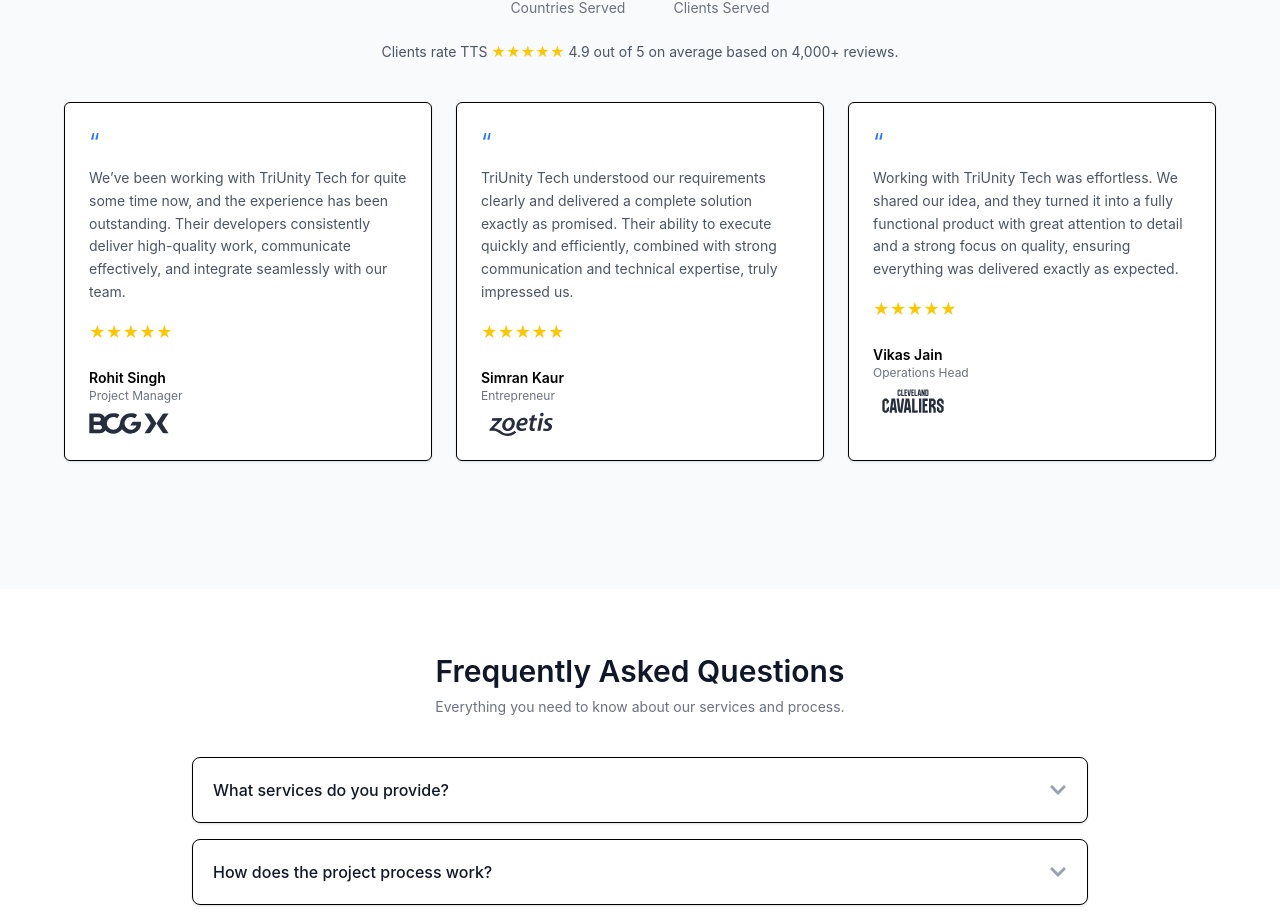
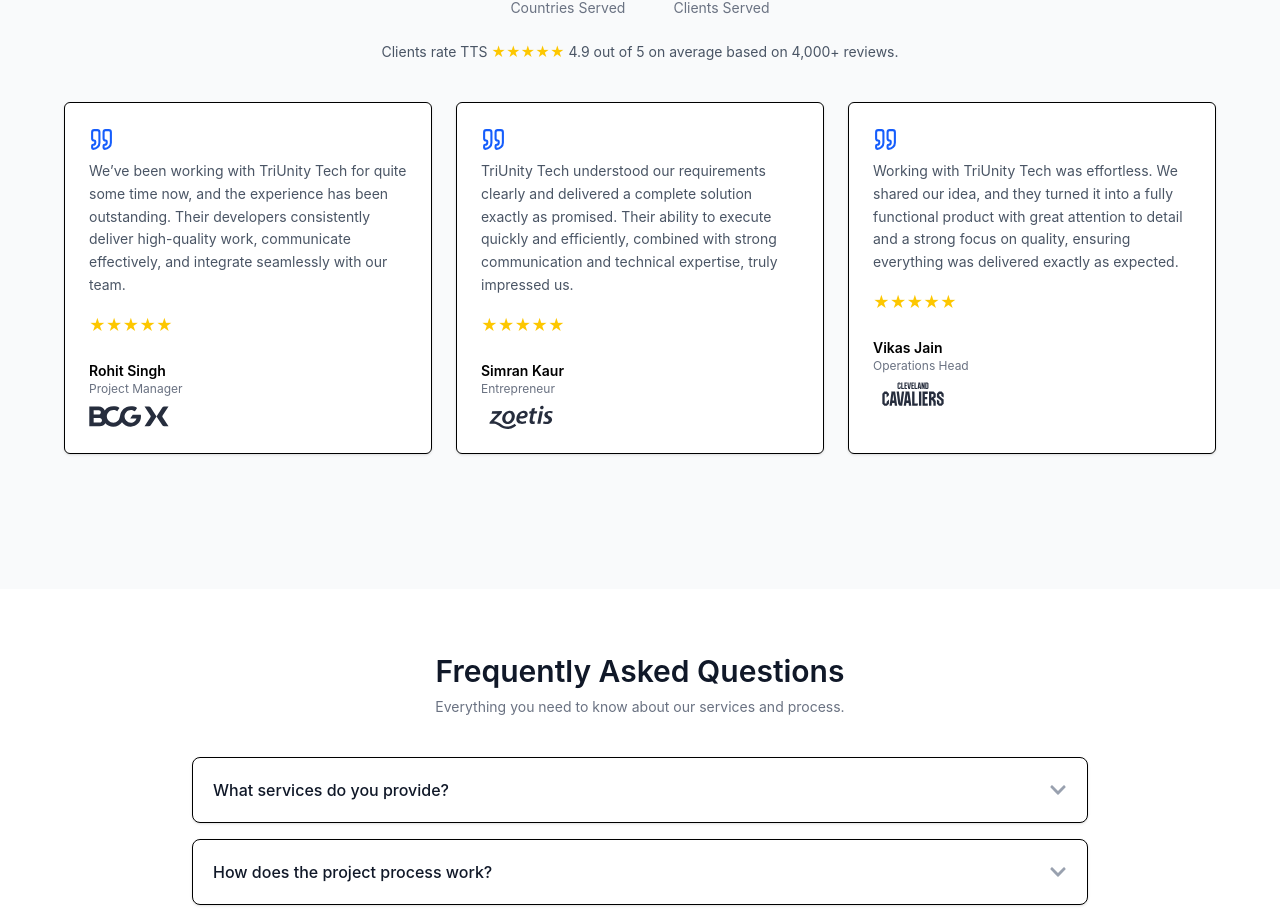
Before and after one commit to ry538663/Service-tts, a React (Vite) app in the folder frontend/: page / in a window 1280 px wide. Shown: the part 4157-5076 px from the top of the page. Built offline with nearby package versions, Linux system fonts and the light colour scheme; no server answers.

Commit message:
updating trust sec

```diff
--- a/frontend/src/components/Navbar.jsx
+++ b/frontend/src/components/Navbar.jsx
@@ -60,7 +60,7 @@ const Navbar = () => {
 
           {/* Desktop Buttons */}
           <div className="hidden md:flex items-center gap-3">
-            <NavLink to="/signin">
+            <NavLink to="/">
               <button className="bg-orange-500 cursor-pointer text-white px-5 py-2.5 rounded-xl font-medium
                 shadow-[0_6px_15px_rgba(249,115,22,0.3)]
                 active:scale-95 transition-all duration-200">
@@ -68,7 +68,7 @@ const Navbar = () => {
               </button>
             </NavLink>
 
-            <NavLink to="/signup">
+            <NavLink to="/">
               <button className="px-5 cursor-pointer bg-green-500 py-2.5 text-white rounded-xl font-medium border border-gray-300
                 active:scale-95 transition-all duration-200">
                 Sign Up
@@ -114,13 +114,13 @@ const Navbar = () => {
               </div>
 
               <div className="flex flex-col gap-3 mt-4">
-                <NavLink to="/signin" onClick={() => setIsOpen(false)}>
+                <NavLink to="/" onClick={() => setIsOpen(false)}>
                   <button className="bg-orange-500 text-white px-5 py-2.5 rounded-xl font-medium">
                     Sign In
                   </button>
                 </NavLink>
 
-                <NavLink to="/signup" onClick={() => setIsOpen(false)}>
+                <NavLink to="/" onClick={() => setIsOpen(false)}>
                   <button className="px-5 bg-green-500 py-2.5 text-white rounded-xl font-medium">
                     Sign Up
                   </button>
--- a/frontend/src/components/Rating.jsx
+++ b/frontend/src/components/Rating.jsx
@@ -2,6 +2,7 @@ import React from "react";
 import logo1 from "../assets/RatingImage/logo1.svg";
 import logo2 from "../assets/RatingImage/logo2.svg";
 import logo3 from "../assets/RatingImage/logo3.svg";
+import { Quote } from "lucide-react";
 
 
 export default function ClientSatisfaction() {
@@ -43,7 +44,7 @@ export default function ClientSatisfaction() {
         <div className="grid md:grid-cols-3 gap-6 text-left">
           {/* Card 1 */}
           <div className="bg-white shadow-sm border rounded-md p-6">
-            <p className="text-blue-500 text-2xl mb-2">“</p>
+            <Quote size={25} strokeWidth={2} className="text-blue-600 mb-2"  />
             <p className="text-gray-600 text-sm leading-relaxed">
               We’ve been working with TriUnity Tech for quite some time now, and the experience has been outstanding. Their developers consistently deliver high-quality work, communicate effectively, and integrate seamlessly with our team.
             </p>
@@ -61,7 +62,7 @@ export default function ClientSatisfaction() {
 
           {/* Card 2 */}
           <div className="bg-white shadow-sm border rounded-md p-6">
-            <p className="text-blue-500 text-2xl mb-2">“</p>
+            <Quote size={25} strokeWidth={2} className="text-blue-600 mb-2"  />
             <p className="text-gray-600 text-sm leading-relaxed">
               TriUnity Tech understood our requirements clearly and delivered a complete solution exactly as promised. Their ability to execute quickly and efficiently, combined with strong communication and technical expertise, truly impressed us.            </p>
             <p className="text-yellow-400 mt-4">★★★★★</p>
@@ -81,7 +82,7 @@ export default function ClientSatisfaction() {
 
           {/* Card 3 */}
           <div className="bg-white shadow-sm border rounded-md p-6">
-            <p className="text-blue-500 text-2xl mb-2">“</p>
+            <Quote size={25} strokeWidth={2} className="text-blue-600 mb-2"  />
             <p className="text-gray-600 text-sm leading-relaxed">
               Working with TriUnity Tech was effortless. We shared our idea, and they turned it into a fully functional product with great attention to detail and a strong focus on quality, ensuring everything was delivered exactly as expected.     </p>
             <p className="text-yellow-400 mt-4">★★★★★</p>
```
